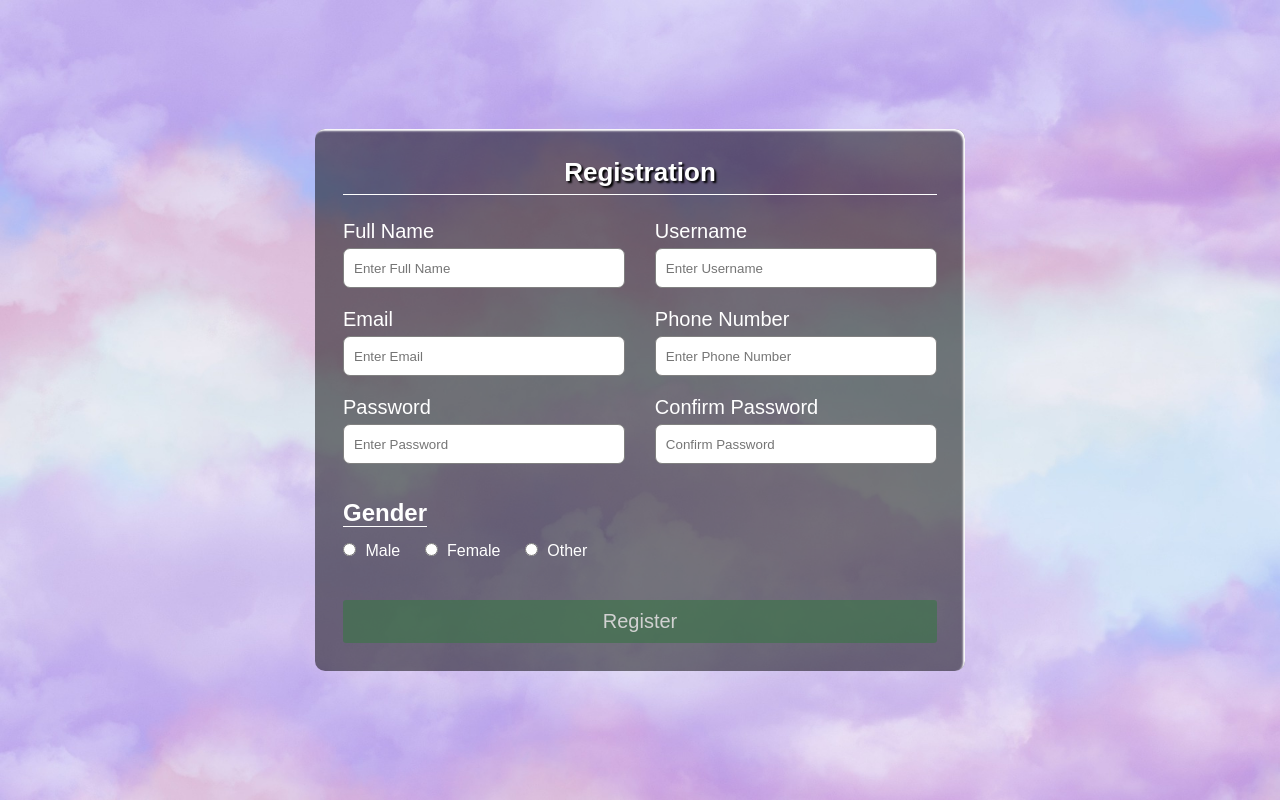
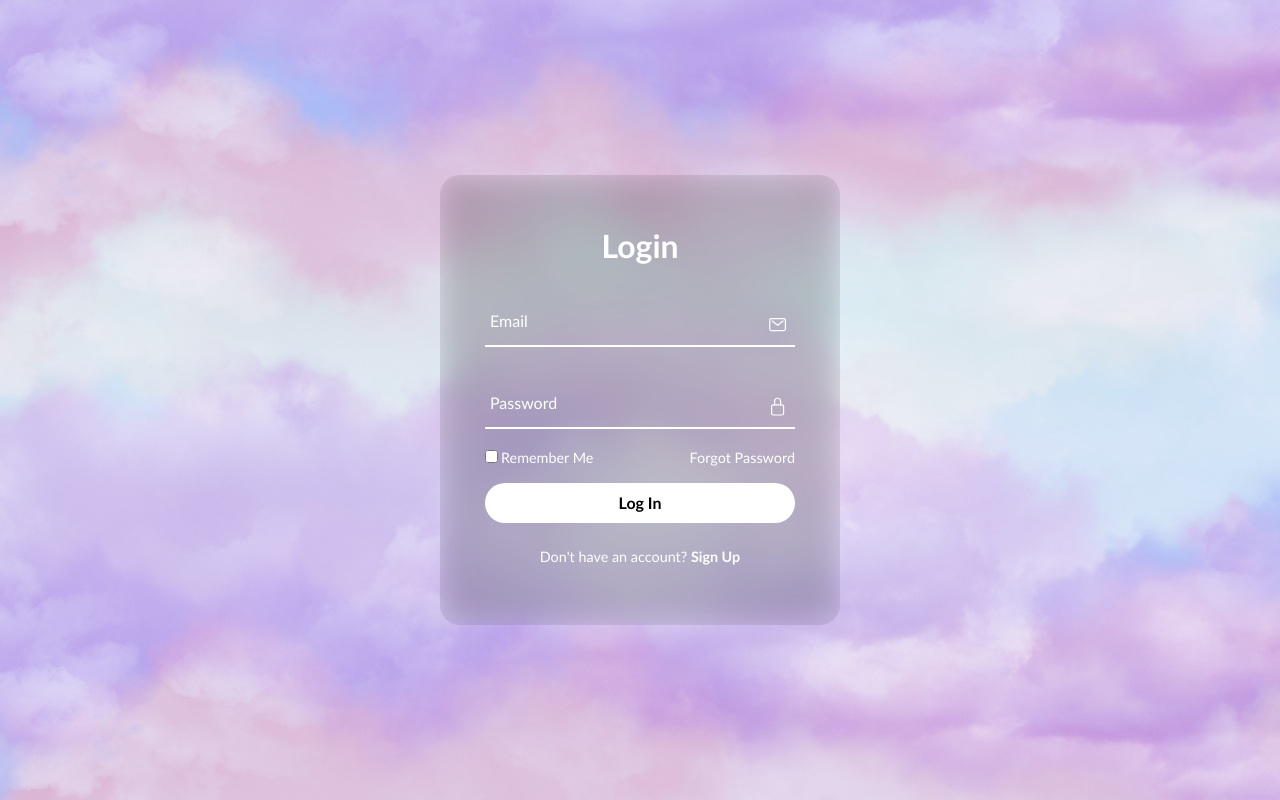
Before and after one commit to summayazahid/youngdev_task1_loginform, a plain HTML site: page index.html in a window 1280 px wide. Drawn offline with nearby package versions, Linux system fonts and the light colour scheme.

Commit message:
Add files via upload

```diff
--- /dev/null
+++ b/index.css
@@ -0,0 +1,137 @@
+/* css */
+* {
+    margin: 0;
+    padding: 0;
+    font-family: "Trebuchet MS", "Lucida Sans Unicode", "Lucida Grande", "Lucida Sans", Arial, sans-serif;
+}
+
+section {
+    display: flex;
+    justify-content: center;
+    align-items: center;
+    min-height: 100vh;
+    width: 100%;
+    background: url("background.jpg") no-repeat;
+    background-position: center;
+    background-size: cover;
+}
+
+.form-box {
+    position: relative;
+    width: 400px;
+    height: 450px;
+    background: transparent;
+    border: none;
+    border-radius: 20px;
+    backdrop-filter: blur(15px) brightness(80%);
+    display: flex;
+    justify-content: center;
+    align-items: center;
+}
+
+h2 {
+    font-size: 2em;
+    color: #fff;
+    text-align: center;
+}
+
+.inputbox {
+    position: relative;
+    margin: 30px 0;
+    width: 310px;
+    border-bottom: 2px solid #fff;
+}
+
+.inputbox label {
+    position: absolute;
+    top: 50%;
+    left: 5px;
+    transform: translateY(-50%);
+    color: #fff;
+    font-size: 1em;
+    pointer-events: none;
+    transition: 0.5s;
+}
+
+/* animations: start */
+input:focus~label,
+input:valid~label {
+    top: -5px;
+}
+
+/* animation:end */
+.inputbox input {
+    width: 100%;
+    height: 50px;
+    background: transparent;
+    border: none;
+    outline: none;
+    font-size: 1em;
+    padding: 0 35px 0 5px;
+    color: #fff;
+}
+
+.inputbox ion-icon {
+    position: absolute;
+    right: 8px;
+    color: #fff;
+    font-size: 1.2em;
+    top: 20px;
+}
+
+.forget {
+    margin: -10px 0 17px;
+    font-size: 0.9em;
+    color: #fff;
+    display: flex;
+    justify-content: space-between;
+}
+
+.forget label input {
+    margin-right: 3px;
+}
+
+.forget a {
+    color: #fff;
+    text-decoration: none;
+}
+
+.forget a:hover {
+    text-decoration: underline;
+}
+
+button {
+    width: 100%;
+    height: 40px;
+    border-radius: 40px;
+    background-color: #fff;
+    border: none;
+    outline: none;
+    cursor: pointer;
+    font-size: 1em;
+    font-weight: 600;
+}
+
+.register {
+    font-size: 0.9em;
+    color: #fff;
+    text-align: center;
+    margin: 25px 0 10px;
+}
+
+.register p a {
+    text-decoration: none;
+    color: #fff;
+    font-weight: 600;
+}
+
+.register p a:hover {
+    text-decoration: underline;
+}
+
+@media screen and (max-width: 480px) {
+    .form-box {
+        width: 100%;
+        border-radius: 0px;
+    }
+}
--- a/index.html
+++ b/index.html
@@ -1,75 +1,38 @@
 <!DOCTYPE html>
-<html>
+<html lang='en'>
+
 <head>
-    <meta charset="utf-8" />
-    <title> Registration Form</title>
-    <meta name="viewport" content="width=device-width,
-      initial-scale=1.0"/>
-    <link rel="stylesheet" href="style.css" />
+    <meta charset='UTF-8'>
+    <meta name='viewport' content='width=device-width, initial-scale=1.0'>
+    <title>login page</title>
+    <script type="module" src="https://unpkg.com/ionicons@7.1.0/dist/ionicons/ionicons.esm.js"></script>
+    <script nomodule src="https://unpkg.com/ionicons@7.1.0/dist/ionicons/ionicons.js"></script>
+    <link rel='stylesheet' href='index.css'>
 </head>
+
 <body>
-    <div class="container">
-      <h1 class="form-title">Registration</h1>
-      <form action="#">
-        <div class="main-user-info">
-          <div class="user-input-box">
-            <label for="fullName">Full Name</label>
-            <input type="text"
-                    id="fullName"
-                    name="fullName"
-                    placeholder="Enter Full Name"/>
+
+    <body>
+        <section>
+            <div class="form-box">
+                <div class="form-value">
+                    <form>
+                        <h2>Login</h2>
+                        <div class="inputbox"> <ion-icon name="mail-outline"></ion-icon> <input type="email" required>
+                            <label>Email</label>
                         </div>
-          <div class="user-input-box">
-            <label for="username">Username</label>
-            <input type="text"
-                    id="username"
-                    name="username"
-                    placeholder="Enter Username"/>
-          </div>
-          <div class="user-input-box">
-            <label for="email">Email</label>
-            <input type="email"
-                    id="email"
-                    name="email"
-                    placeholder="Enter Email"/>
-          </div>
-          <div class="user-input-box">
-            <label for="phoneNumber">Phone Number</label>
-            <input type="text"
-                    id="phoneNumber"
-                    name="phoneNumber"
-                    placeholder="Enter Phone Number"/>
-          </div>
-          <div class="user-input-box">
-            <label for="password">Password</label>
-            <input type="password"
-                    id="password"
-                    name="password"
-                    placeholder="Enter Password"/>
-          </div>
-          <div class="user-input-box">
-            <label for="confirmPassword">Confirm Password</label>
-            <input type="password"
-                    id="confirmPassword"
-                    name="confirmPassword"
-                    placeholder="Confirm Password"/>
-          </div>
-        </div>
-        <div class="gender-details-box">
-          <span class="gender-title">Gender</span>
-          <div class="gender-category">
-            <input type="radio" name="gender" id="male">
-            <label for="male">Male</label>
-            <input type="radio" name="gender" id="female">
-            <label for="female">Female</label>
-            <input type="radio" name="gender" id="other">
-            <label for="other">Other</label>
-          </div>
-        </div>
-        <div class="form-submit-btn">
-          <input type="submit" value="Register">
+                        <div class="inputbox"> <ion-icon name="lock-closed-outline"></ion-icon> <input type="password"
+                                required> <label>Password</label> </div>
+                        <div class="forget"> <label><input type="checkbox">Remember Me</label> <a href="#">Forgot
+                                Password</a> </div> <button>Log In</button>
+                        <div class="register">
+                            <p>Don't have an account? <a href="#">Sign Up</a></p>
                         </div>
                     </form>
                 </div>
+            </div>
+        </section>
     </body>
+</body>
+
 </html>
```
Lines whose indentation alone changed are shown as unchanged.
